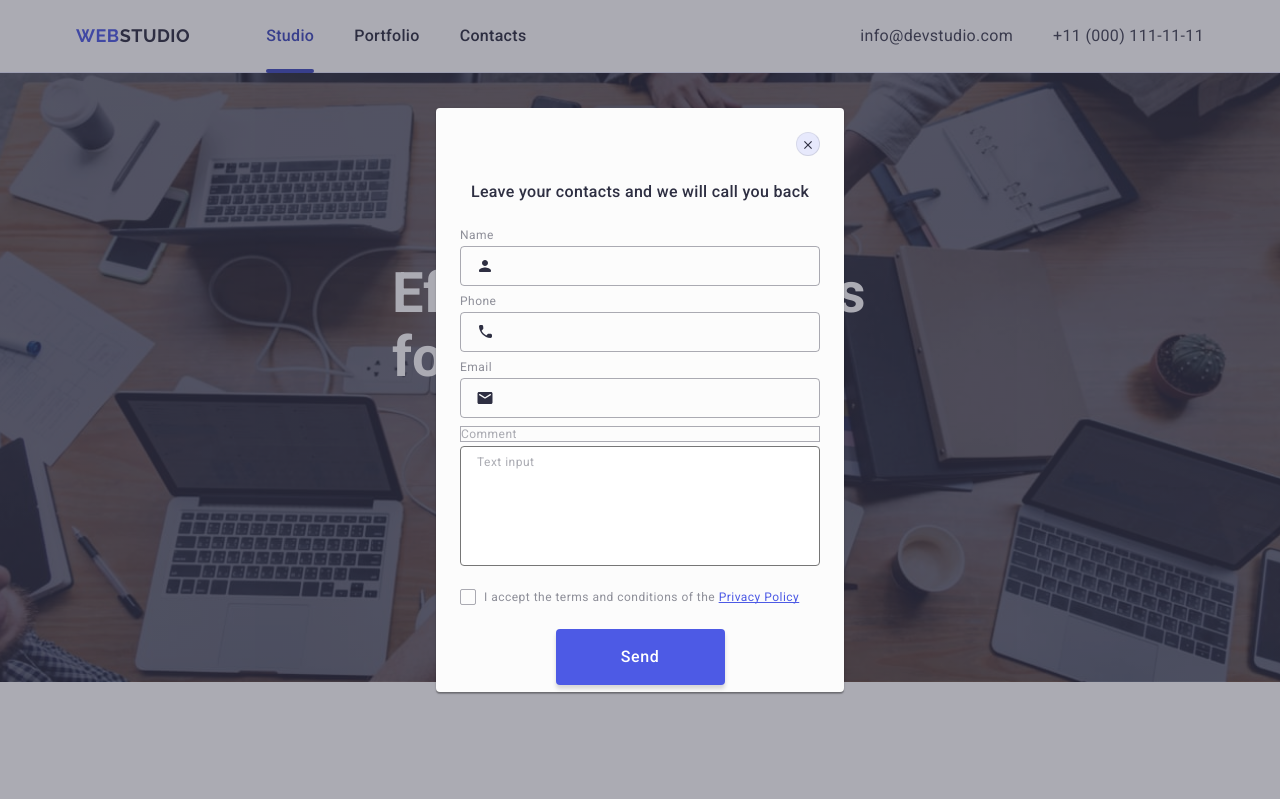
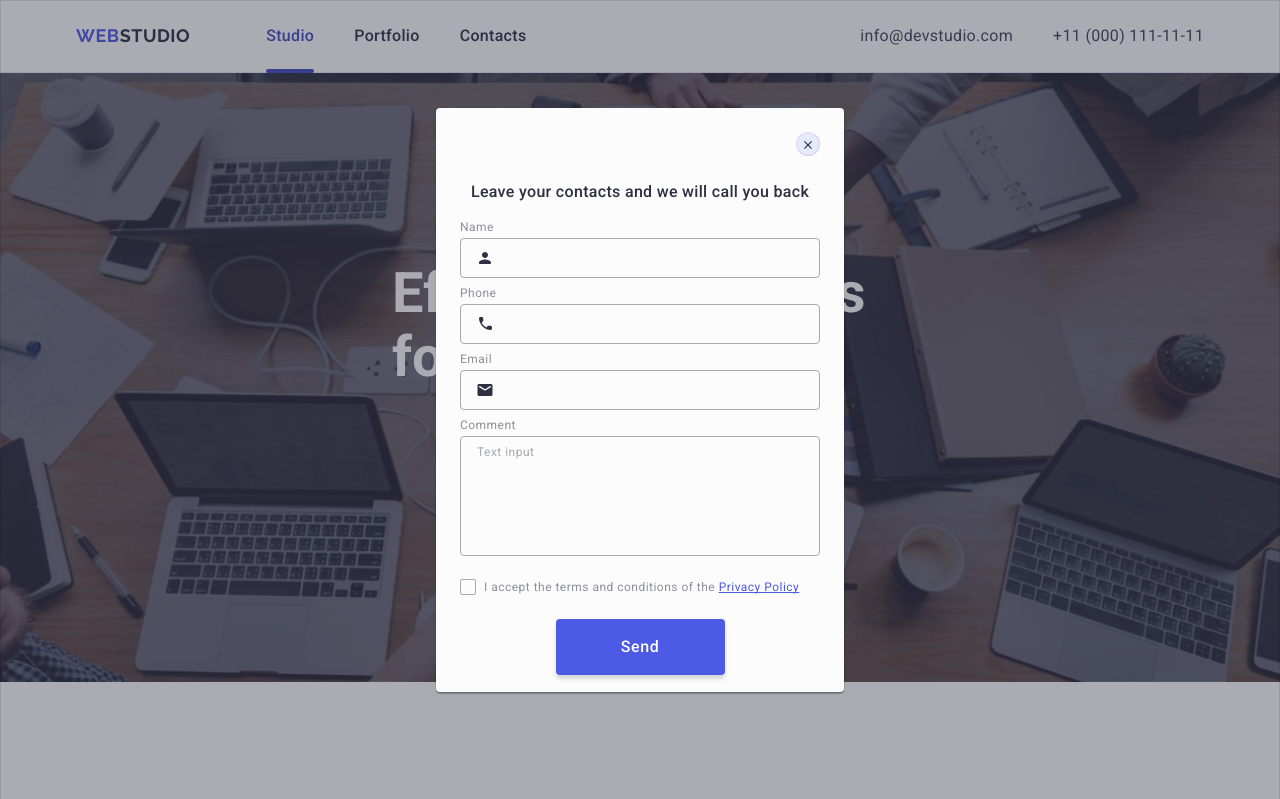
Before and after one commit to HaMeleonchik/goit-markup-hw-05, a plain HTML site: page index.html in a window 1280 px wide. Shown: the top 799 px of the page. Drawn offline with nearby package versions, Linux system fonts and the light colour scheme.

Commit message:
fix-modal

```diff
--- a/css/styles.css
+++ b/css/styles.css
@@ -622,9 +622,14 @@ cursor: pointer;
     opacity: 0;
     visibility: hidden;
     pointer-events: none;
-
-    transition: opacity 250ms cubic-bezier(0.4, 0, 0.2, 1),
-     visibility 250ms cubic-bezier(0.4, 0, 0.2, 1);
+    display: flex;
+    align-items: center;
+    justify-content: center;
+    border: 1px solid rgba(0, 0, 0, 0.1);
+    padding: 0;
+    cursor: pointer;
+    transition: background-color 250ms cubic-bezier(0.4, 0, 0.2, 1),
+    border 250ms cubic-bezier(0.4, 0, 0.2, 1);
 
     }
 
@@ -644,7 +649,6 @@ cursor: pointer;
     width: 408px;
     min-height: 584px;
     border-radius: 4px;
-
     transform: translate(-50%, -50%);
     box-shadow: 0 1px 1px 0 rgba(0, 0, 0, 0.14), 0 1px 3px 0 rgba(0, 0, 0, 0.12), 0 2px 1px 0 rgba(0, 0, 0, 0.2);
     background-color: #fcfcfc;
@@ -661,12 +665,18 @@ cursor: pointer;
         letter-spacing: 0.02em;
         text-align: center;
         color: #2e2f42;
-        padding: 72px 24px 24px 24px;
+        padding-right: 24px;
+        padding-top: 72px;
+         padding-left: 24px;
+        margin-bottom: 16px;
     }
 
     .modal-form{
         padding-left: 24px;
         padding-right: 24px;
+    }
+    .close-model-button{
+        transition: fill 250ms cubic-bezier(0.4, 0, 0.2, 1);
     }
     /* close */
     .close-model-button{
@@ -745,26 +755,16 @@ cursor: pointer;
         height: 120px;
         border-radius: 4px;
         padding: 8px 16px;
-    outline: none;
     resize: none;
     font-weight: 400;
     font-size: 12px;
     line-height: 1.16667;
     letter-spacing: 0.04em;
-    }
-
-    .form-comment-label{
-        display: block;
-        margin-bottom: 4px;
-        font-weight: 400;
-        font-size: 12px;
-        line-height: 1.17;
-        letter-spacing: 0.04em;
-        color: rgba(46, 47, 66, 0.4);
-        border: 1px solid rgba(46, 47, 66, 0.4);
-        background-color: transparent;
-        outline: transparent;
-        transition: border-color 250ms cubic-bezier(0.4, 0, 0.2, 1);
+    color: rgba(46, 47, 66, 0.4);
+    border: 1px solid rgba(46, 47, 66, 0.4);
+    background-color: transparent;
+    outline: transparent;
+    transition: border-color 250ms cubic-bezier(0.4, 0, 0.2, 1);
     }
 
 
--- a/index.html
+++ b/index.html
@@ -481,7 +481,7 @@ business with digital marketing & growth solutions.
         </div>
         <!--comment-->
         <div class="form-comment-cont">
-            <label for="user-comment" class="form-comment-label">Comment</label>
+            <label for="user-comment" class="form-label">Comment</label>
             <textarea name="user-comment" id="user-comment" class="form-comment-textarea" placeholder="Text input"></textarea>
         </div>
         <!-- Custom checkbox -->
```
